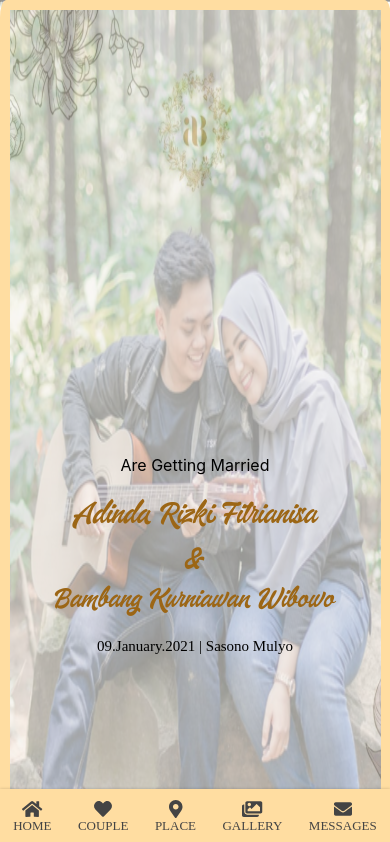
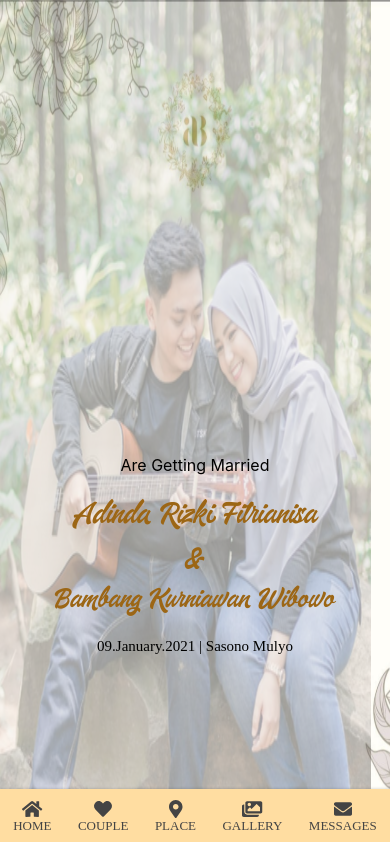
Before and after one commit to bembengggg/weddingbambangdinda, a React (Create React App) app: page /Home in a window 390 px wide. Shown: the top 842 px of the page. Built offline with nearby package versions, Linux system fonts and the light colour scheme; a web font is replaced by a local one.

Commit message:
text label

```diff
--- a/src/Component/Cover/Cover.css
+++ b/src/Component/Cover/Cover.css
@@ -15,7 +15,6 @@
     width: 100%;
     height: 100%;
     position: absolute;
-    border:10px solid #FFDDA1;
     top: 0%;
     border-radius: 1.7%;
 }
@@ -599,7 +598,6 @@ to{
     width: 95%;
     height: 100%;
     position: absolute;
-    border: 10px solid #FFDDA1;
     top: 0%;
     border-radius: 1.7%;
 
```
